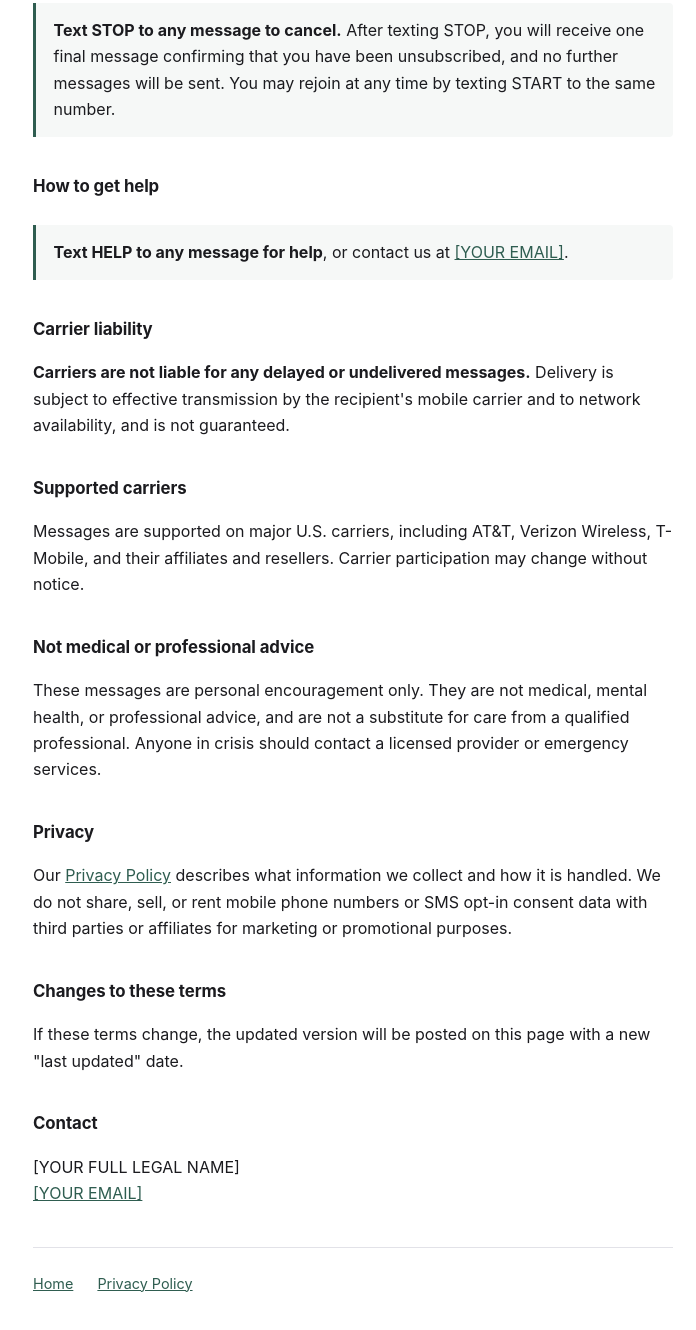
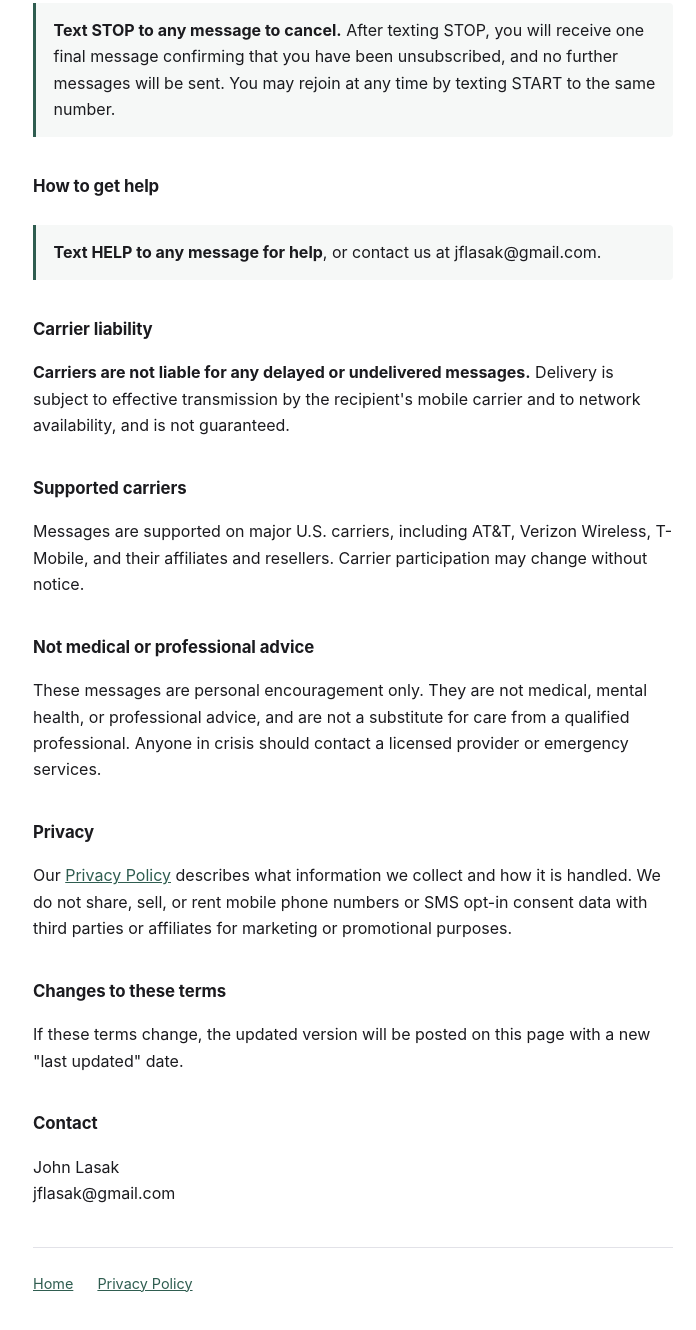
Before and after one commit to jayyel/daily-sms-worker-fam, a plain HTML site: page terms.html in a window 1280 px wide. Shown: the part 1064-2394 px from the top of the page, without its empty margins (287-983 px from the left). Drawn offline with Linux system fonts and the light colour scheme.

Commit message:
Update terms.html

```diff
--- a/terms.html
+++ b/terms.html
@@ -11,8 +11,8 @@
 <main>
   <header>
     <h1>SMS Terms &amp; Conditions</h1>
-    <p class="sub">Daily Encouragement Messages, operated by [YOUR FULL LEGAL NAME].</p>
-    <p class="updated">Last updated: [DATE]</p>
+    <p class="sub">Daily Encouragement Messages, operated by John Lasak.</p>
+    <p class="updated">Last updated: August 30, 2026</p>
   </header>
 
   <h2>Program name</h2>
@@ -63,7 +63,7 @@
   <div class="callout">
     <p>
       <strong>Text HELP to any message for help</strong>, or contact us at
-      <a href="mailto:[YOUR EMAIL]">[YOUR EMAIL]</a>.
+      jflasak@gmail.com.
     </p>
   </div>
 
@@ -105,8 +105,8 @@
 
   <h2>Contact</h2>
   <p>
-    [YOUR FULL LEGAL NAME]<br>
-    <a href="mailto:[YOUR EMAIL]">[YOUR EMAIL]</a>
+    John Lasak<br>
+    jflasak@gmail.com
   </p>
 
   <nav>
```
